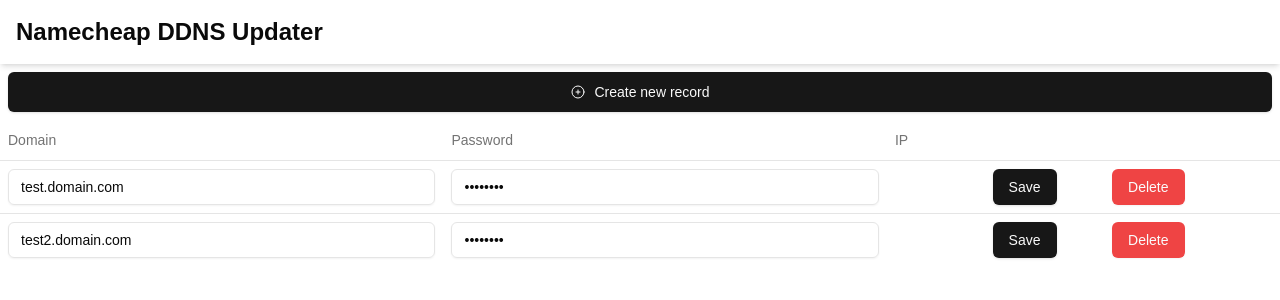
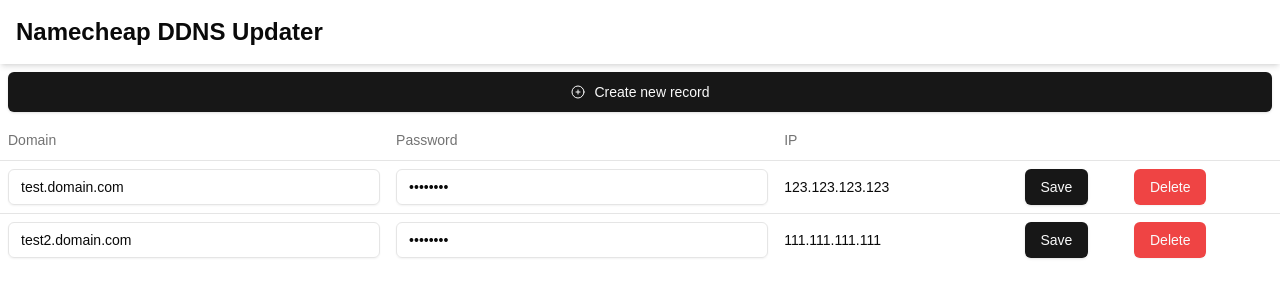
Before and after one commit to RealFilllykung/namecheap-ddns-updater-web-ui, a Next.js app in the folder frontend/: page / in a window 1280 px wide. Shown: the top 300 px of the page. Built offline with nearby package versions, Linux system fonts and the light colour scheme.

Commit message:
feat: add IP on row

```diff
--- a/frontend/components/custom/record-table-row.tsx
+++ b/frontend/components/custom/record-table-row.tsx
@@ -12,7 +12,7 @@
         <TableRow>
             <TableCell><Input placeholder="Domain name" value={domain} onChange={ event => setDomain(event.target.value)}></Input></TableCell>
             <TableCell><Input placeholder="Password" type="password" value={password} onChange={ event => setPassword(event.target.value) }></Input></TableCell>
-            <TableCell></TableCell>
+            <TableCell>{ipInput}</TableCell>
             <TableCell className="flex justify-center"><SaveButton></SaveButton></TableCell>
             <TableCell><DeleteButton></DeleteButton></TableCell>
         </TableRow>
```
